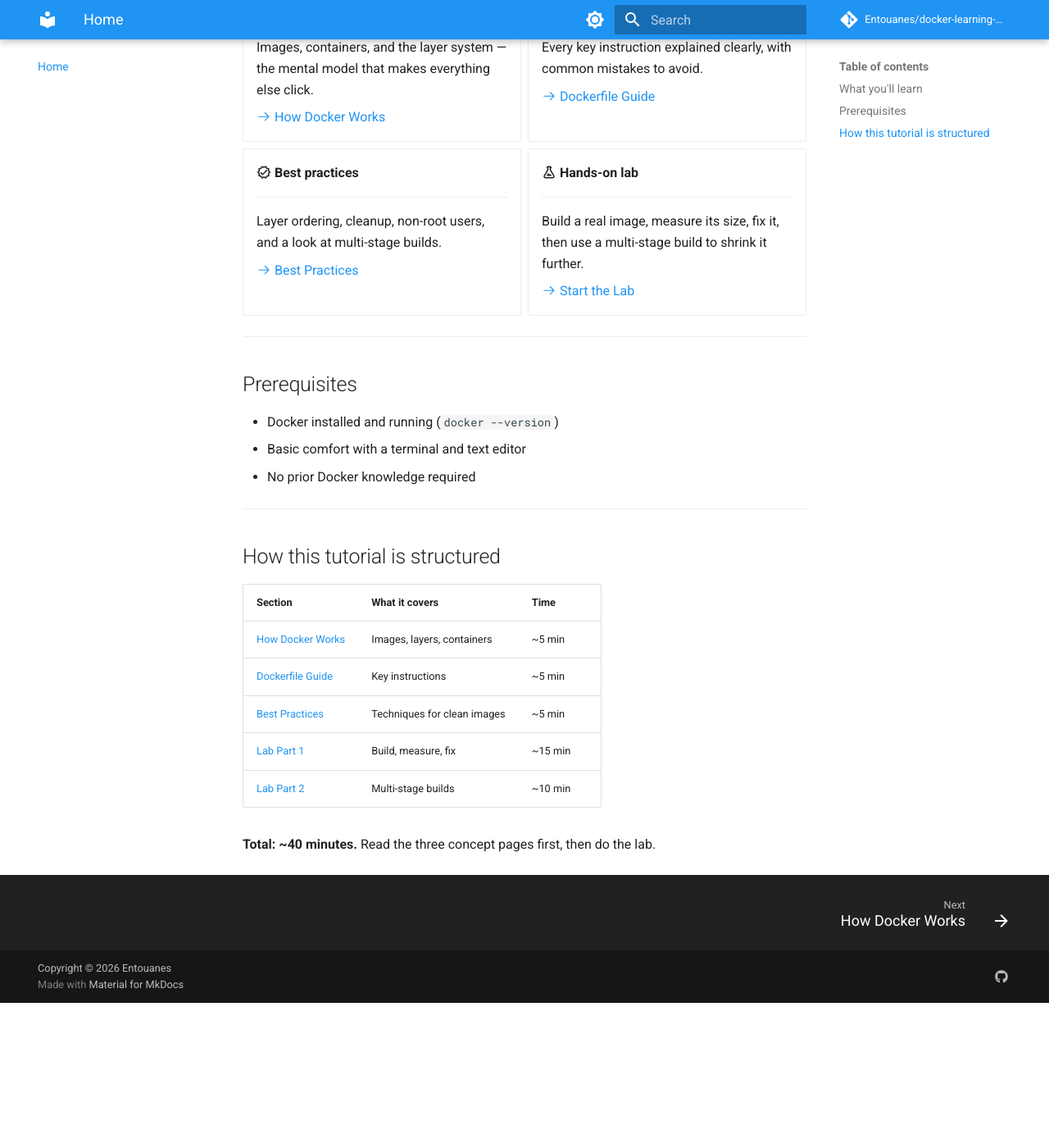
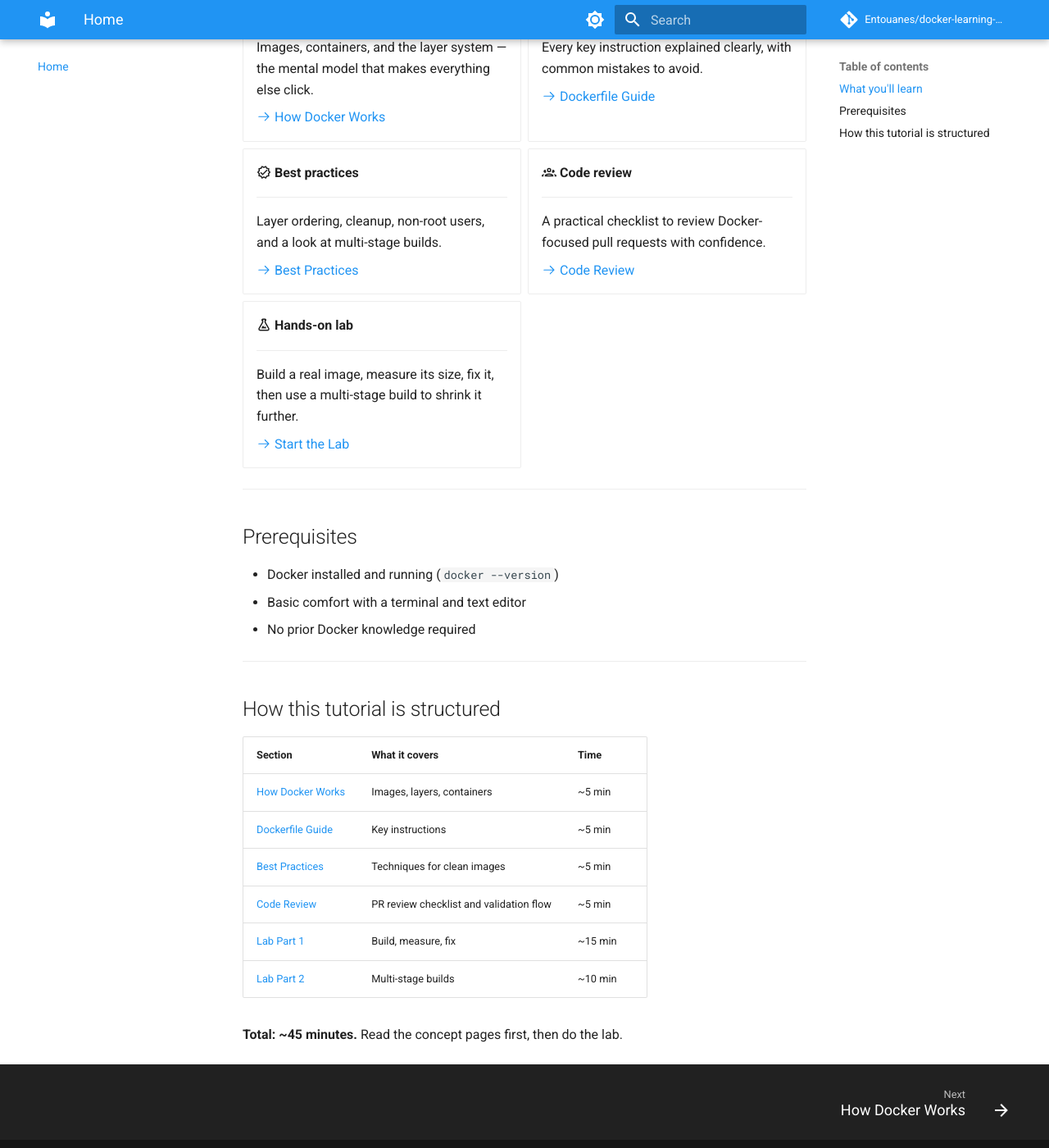
Before and after one commit to Entouanes/docker-learning-bite, an MkDocs documentation site: the page built from docs/index.md, in a window 1280 px wide and 1400 px high, scrolled down 427 px. Shown: the whole window at 82% size. Built offline with MkDocs 1.6.1 and Material for MkDocs 9.7.7, drawn with Linux system fonts in a browser that asks for light colours; comment, search, counter and statistics services are not loaded; before the commit the page ends 1650 px from its top, so only the background shows below that.

Commit message:
Add code review article to docs
Co-authored-by: Entouanes <38790575+Entouanes@users.noreply.github.com>

```diff
--- a/docs/index.md
+++ b/docs/index.md
@@ -32,6 +32,14 @@
 
     [:octicons-arrow-right-24: Best Practices](concepts/best-practices.md)
 
+-   :material-account-group-outline: **Code review**
+
+    ---
+
+    A practical checklist to review Docker-focused pull requests with confidence.
+
+    [:octicons-arrow-right-24: Code Review](concepts/code-review.md)
+
 -   :material-flask-outline: **Hands-on lab**
 
     ---
@@ -59,7 +67,8 @@
 | [How Docker Works](concepts/how-docker-works.md) | Images, layers, containers | ~5 min |
 | [Dockerfile Guide](concepts/dockerfile-guide.md) | Key instructions | ~5 min |
 | [Best Practices](concepts/best-practices.md) | Techniques for clean images | ~5 min |
+| [Code Review](concepts/code-review.md) | PR review checklist and validation flow | ~5 min |
 | [Lab Part 1](lab/part1.md) | Build, measure, fix | ~15 min |
 | [Lab Part 2](lab/part2.md) | Multi-stage builds | ~10 min |
 
-**Total: ~40 minutes.** Read the three concept pages first, then do the lab.
+**Total: ~45 minutes.** Read the concept pages first, then do the lab.
--- a/mkdocs.yml
+++ b/mkdocs.yml
@@ -47,6 +47,7 @@ nav:
       - How Docker Works: concepts/how-docker-works.md
       - Dockerfile Guide: concepts/dockerfile-guide.md
       - Best Practices: concepts/best-practices.md
+      - Code Review: concepts/code-review.md
   - Lab:
       - Overview: lab/index.md
       - "Part 1 · Layer Fundamentals": lab/part1.md
```
Also changed, not shown: docs/concepts/code-review.md (added, +73 -0 lines).
